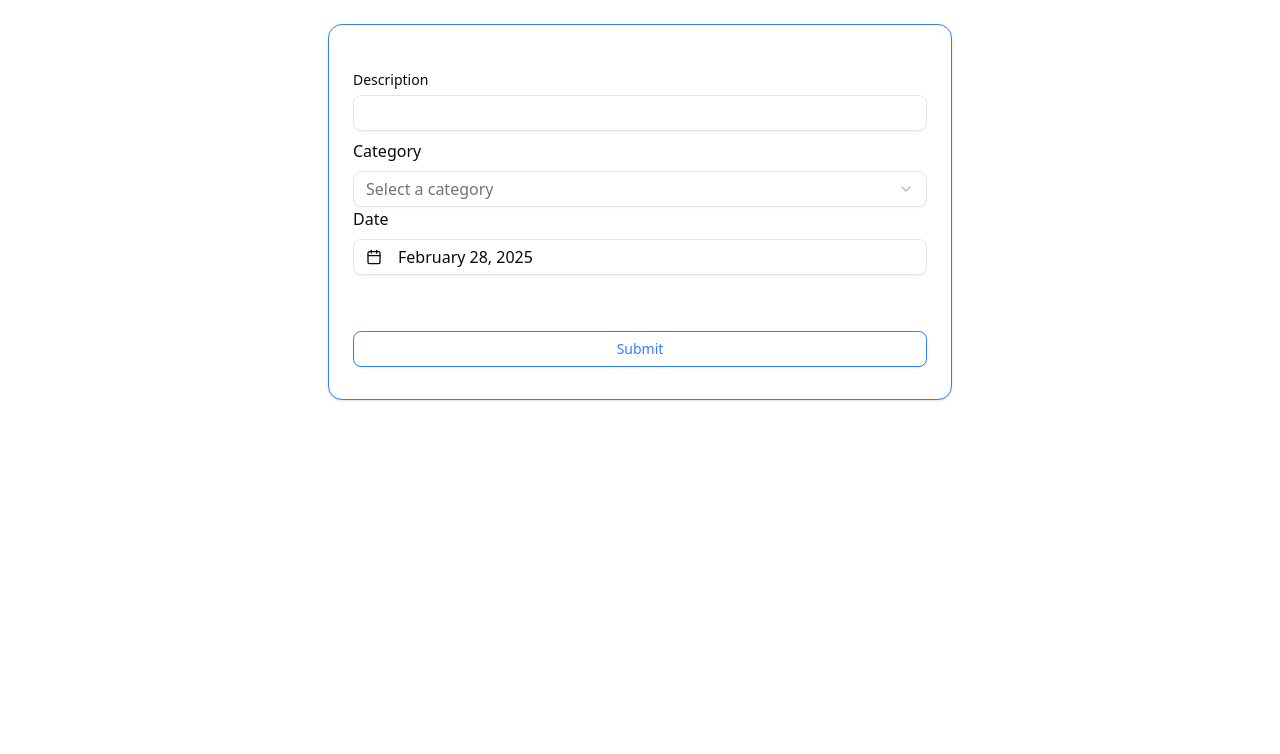
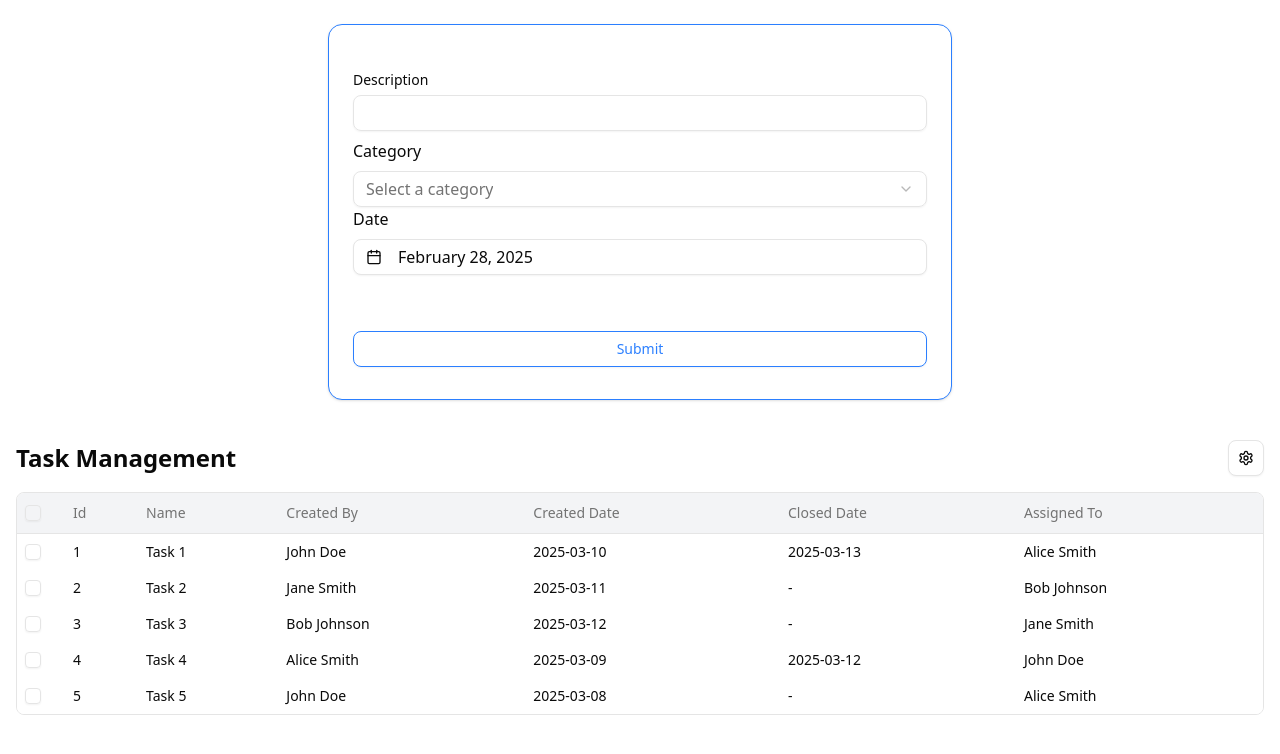
Before and after one commit to ankr19/Upload, a Next.js app: page /track-expense in a window 1280 px wide. Shown: the top 754 px of the page. Built offline with nearby package versions, Linux system fonts and the light colour scheme.

Commit message:
fixes: some bugs.

```diff
--- a/app/track-expense/page.js
+++ b/app/track-expense/page.js
@@ -1,4 +1,5 @@
 import ExpenseTracker from '@/components/track-expense/ExpenseTracker'
+import ResponsiveTable from '@/components/track-expense/ResponsiveTable'
 import React from 'react'
 export const metadata = {
     title: "Track Expense"
@@ -7,6 +8,7 @@ export default function page() {
   return (
     <div>
       <ExpenseTracker />
+      <ResponsiveTable />
     </div>
   )
 }
--- a/components/track-expense/ResponsiveTable.jsx
+++ b/components/track-expense/ResponsiveTable.jsx
@@ -21,10 +21,10 @@ import {
 } from '@/components/ui/checkbox';
 import { Button } from '@/components/ui/button';
 import { Menu, X, Settings } from 'lucide-react';
-import { useTheme } from './ThemeProvider';
+// import { useTheme } from './ThemeProvider';
 
 const ResponsiveTable = () => {
-  const { theme, toggleTheme } = useTheme();
+//   const { theme, toggleTheme } = useTheme();
   const [selectedRows, setSelectedRows] = useState([]);
   const [columns, setColumns] = useState({
     id: true,
@@ -72,13 +72,13 @@ const ResponsiveTable = () => {
     .map(([columnName]) => columnName);
 
   return (
-    <div className={`min-h-screen p-4 ${theme === 'dark' ? 'bg-gray-900 text-white' : 'bg-white text-gray-900'}`}>
+    <div className={`min-h-screen p-4 bg-white text-gray-900'}`}>
       <div className="flex justify-between items-center mb-4">
         <h1 className="text-2xl font-bold">Task Management</h1>
         <div className="flex space-x-2">
-          <Button variant="outline" onClick={toggleTheme}>
+          {/* <Button variant="outline" onClick={toggleTheme}>
             {theme === 'dark' ? 'Light Mode' : 'Dark Mode'}
-          </Button>
+          </Button> */}
 
           <Sheet>
             <SheetTrigger asChild>
@@ -86,7 +86,7 @@ const ResponsiveTable = () => {
                 <Settings className="h-5 w-5" />
               </Button>
             </SheetTrigger>
-            <SheetContent className={theme === 'dark' ? 'bg-gray-800 text-white' : 'bg-white text-gray-900'}>
+            <SheetContent className={'bg-white text-gray-900'}>
               <SheetHeader>
                 <SheetTitle>Column Visibility</SheetTitle>
               </SheetHeader>
@@ -113,7 +113,7 @@ const ResponsiveTable = () => {
         <div className="overflow-x-auto">
           <Table>
             <TableHeader>
-              <TableRow className={theme === 'dark' ? 'bg-gray-800' : 'bg-gray-100'}>
+              <TableRow className={'bg-gray-100'}>
                 <TableHead className="w-12">
                   <Checkbox
                     checked={selectedRows.length === data.length}
@@ -137,10 +137,10 @@ const ResponsiveTable = () => {
                     exit={{ opacity: 0 }}
                     className={`${
                       selectedRows.includes(row.id)
-                        ? theme === 'dark' ? 'bg-gray-700' : 'bg-blue-50'
-                        : theme === 'dark' ? 'bg-gray-900' : 'bg-white'
+                        ?  'bg-blue-50'
+                        :  'bg-white'
                     } hover:${
-                      theme === 'dark' ? 'bg-gray-800' : 'bg-gray-50'
+                      'bg-gray-50'
                     }`}
                   >
                     <TableCell>
@@ -167,11 +167,11 @@ const ResponsiveTable = () => {
 
 // Theme provider component
 const ThemeProvider = ({ children }) => {
-  const [theme, setTheme] = useState('light');
+//   const [theme, setTheme] = useState('light');
 
-  const toggleTheme = () => {
-    setTheme(prev => prev === 'light' ? 'dark' : 'light');
-  };
+//   const toggleTheme = () => {
+//     setTheme(prev => prev === 'light' ? 'dark' : 'light');
+//   };
 
   return (
     <ThemeContext.Provider value={{ theme, toggleTheme }}>
@@ -180,14 +180,14 @@ const ThemeProvider = ({ children }) => {
   );
 };
 
-const ThemeContext = React.createContext({
-  theme: 'light',
-  toggleTheme: () => {},
-});
+// const ThemeContext = React.createContext({
+//   theme: 'light',
+//   toggleTheme: () => {},
+// });
 
-const useTheme = () => {
-  return React.useContext(ThemeContext);
-};
+// const useTheme = () => {
+//   return React.useContext(ThemeContext);
+// };
 
-export { ThemeProvider, useTheme };
+// export { ThemeProvider, useTheme };
 export default ResponsiveTable;
```
